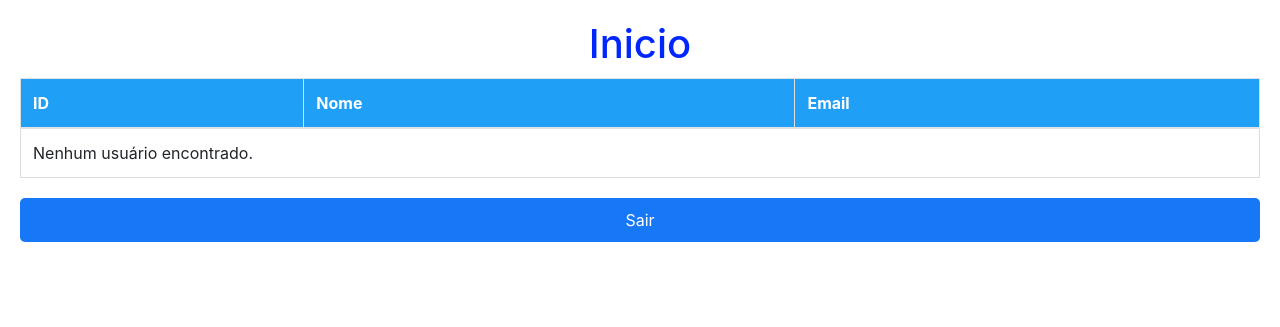
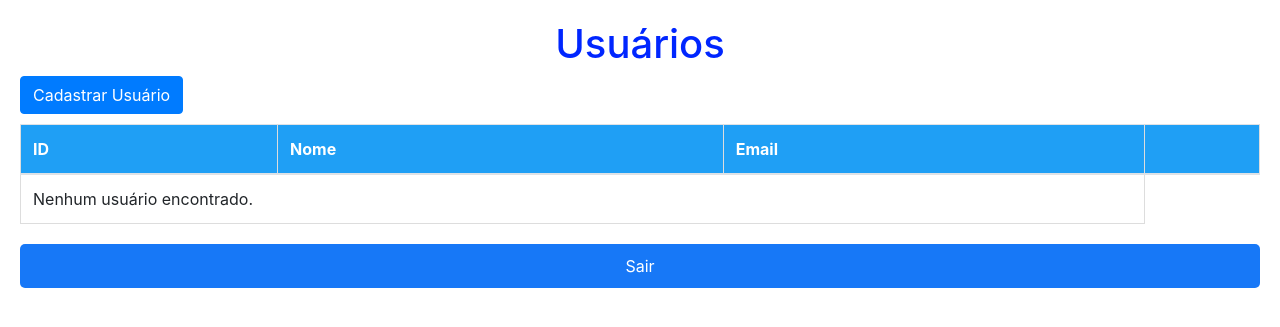
Before and after one commit to karython/CadastroUsuario_Tkinter, a Flask app: page /home in a window 1280 px wide. Shown: the top 327 px of the page. Run offline with Flask 3, Linux system fonts and the light colour scheme; the visitor is signed in with stand-in values (Sample User, id 1); data that the repository does not hold is empty; some libraries are stand-ins or nearby versions.

Commit message:
tela de cadastro de usuario

```diff
--- a/app.py
+++ b/app.py
@@ -1,5 +1,5 @@
 from flask import Flask, redirect, render_template, request, url_for, flash, session
-from conexao import autenticacao, listar_usuario
+from services import autenticacao, listar_usuario, remover_usuario, cadastrar_usuario
 
 app = Flask(__name__)
 app.secret_key = 'sistemaSGU'
@@ -42,5 +42,24 @@ def logout():
     flash('Você foi desconectado.')
     return redirect(url_for('index'))
 
+
+@app.route('/remover/<int:id>', methods=['POST'])
+def remover_usuario_route(id):
+    resultado = remover_usuario(id)
+    flash(resultado)
+    return redirect(url_for('home'))
+
+@app.route('/cadastrar', methods=['POST'])
+# os dados estao vindo via request entao a função nao precisa de parametros
+def cadastrar_usuario_route():
+    if request.method == 'POST':
+        nome = request.form['nome']
+        email = request.form['email']
+        senha = request.form['senha']
+
+        resultado = cadastrar_usuario(nome, email, senha)
+        flash(resultado)
+        return redirect(url_for('home'))
+
 if __name__ == '__main__':
     app.run(debug=True)
--- a/conexao.py
+++ b/conexao.py
@@ -7,46 +7,3 @@ conn = mysql.connector.connect(
     password = '@Karython0705',
     database = 'u275872813_CRUD'
 )
-
-
-def autenticacao(login, senha):
-    cursor = None
-    try:
-        if conn.is_connected():
-            cursor = conn.cursor()
-
-            sql = 'select email, senha from USUARIO where email = %s and senha = %s'
-            values = (login, senha)
-
-            cursor.execute(sql, values)
-
-            result = cursor.fetchone()
-            if result:
-                return True
-            else:
-                return False
-
-    except mysql.connector.Error as err:
-        return f'Erro: {err}'
-    finally:
-        if cursor is not None:  # Verifique se cursor foi inicializado
-            cursor.close()
-
-
-def listar_usuario():
-    cursor = None
-    try:
-        if conn.is_connected:
-            cursor = conn.cursor()
-
-            cursor.execute('select * from vw_usuarios')
-
-            result = cursor.fetchall()
-
-            return result
-
-    except mysql.connector.Error as err:
-        return f'Erro: {err}'
-    finally:
-        if cursor is not None:  # Verifique se cursor foi inicializado
-            cursor.close()
--- /dev/null
+++ b/services.py
@@ -0,0 +1,91 @@
+from conexao import *
+
+def autenticacao(login, senha):
+    cursor = None
+    try:
+        if conn.is_connected():
+            cursor = conn.cursor()
+
+            sql = 'select email, senha from USUARIO where email = %s and senha = %s'
+            values = (login, senha)
+
+            cursor.execute(sql, values)
+
+            result = cursor.fetchone()
+            if result:
+                return True
+            else:
+                return False
+
+    except mysql.connector.Error as err:
+        return f'Erro: {err}'
+    finally:
+        if cursor is not None:  # Verifique se cursor foi inicializado
+            cursor.close()
+
+
+def cadastrar_usuario(nome, email, senha):
+    cursor = None
+    try:
+        if conn.is_connected():
+            cursor = conn.cursor()
+
+            # verifica se o usuario já existe
+            cursor.execute('select email from USUARIO where email = %s', (email,))
+            resultado = cursor.fetchone()
+
+            if resultado:
+                return 'Já existe um usuário com esse email!'
+
+            sql = 'insert into USUARIO (nome, email, senha) values (%s, %s, %s)'
+            values = (nome, email, senha)
+
+            cursor.execute(sql, values)
+            conn.commit()
+
+            return 'Usuário cadastrado com sucesso!'
+
+
+
+    except mysql.connector.Error as err:
+        return f'Erro: {err}'
+    finally:
+        if cursor is not None:  # Verifique se cursor foi inicializado
+            cursor.close()
+
+def listar_usuario():
+    cursor = None
+    try:
+        if conn.is_connected:
+            cursor = conn.cursor()
+
+            cursor.execute('select * from vw_usuarios')
+
+            result = cursor.fetchall()
+
+            return result
+
+    except mysql.connector.Error as err:
+        return f'Erro: {err}'
+    finally:
+        if cursor is not None:  # Verifique se cursor foi inicializado
+            cursor.close()
+
+
+def remover_usuario(usuario_id):
+    cursor = None
+    try:
+        if conn.is_connected():
+            cursor = conn.cursor()
+            sql = 'delete from USUARIO where id = %s'
+            values = (usuario_id,)
+
+            cursor.execute(sql, values)
+            conn.commit()
+            return 'Usuário removido com sucesso!'
+
+    except mysql.connector.Error as err:
+        return f'Erro: {err}'
+    finally:
+        if cursor is not None:
+            cursor.close()
--- a/templates/home.html
+++ b/templates/home.html
@@ -4,35 +4,54 @@
 <head>
     <meta charset="UTF-8">
     <meta name="viewport" content="width=device-width, initial-scale=1.0">
-    <title>Inicio</title>
+    <title>Início</title>
     <link rel="stylesheet" href="{{ url_for('static', filename='home.css') }}">
     <link rel="stylesheet" href="https://maxcdn.bootstrapcdn.com/bootstrap/4.5.2/css/bootstrap.min.css">
-
 </head>
 
 <body>
-    <h1>Inicio</h1>
+    <h1>Usuários</h1>
+
+    <!-- Mensagem de Flash (se preferir manter) -->
+    {% with messages = get_flashed_messages() %}
+    {% if messages %}
+    <div class="alert alert-info" role="alert">
+        {{ messages[0] }} <!-- Exibe a primeira mensagem -->
+    </div>
+    {% endif %}
+    {% endwith %}
+
+    <button type="button" class="btn btn-primary" data-toggle="modal" data-target="#cadastroModal">
+        Cadastrar Usuário
+    </button>
+
     <table class="table">
         <thead>
             <tr>
                 <th scope="col">ID</th>
                 <th scope="col">Nome</th>
                 <th scope="col">Email</th>
-                <!-- Se houver uma quarta coluna, adicione aqui
-                <th scope="col">Data de Cadastro</th>
-                -->
+                <th scope="col"></th>
             </tr>
         </thead>
         <tbody>
             {% if usuarios %}
-                {% for usuario in usuarios %}
+            {% for usuario in usuarios %}
             <tr>
                 <td>{{ usuario[0] }}</td>
                 <td>{{ usuario[1] }}</td>
                 <td>{{ usuario[2] }}</td>
-
+                <td>
+                    <form action="/remover/{{ usuario[0] }}" method="POST" style="display:inline;">
+                        <div class="btn-group" role="group" aria-label="Exemplo básico">
+                            <button type="submit" class="btn btn-secondary">Editar</button>
+                            <button type="submit" class="btn btn-secondary"
+                                onclick="return confirm('Tem certeza que deseja excluir?');">Excluir</button>
+                        </div>
+                    </form>
+                </td>
             </tr>
-                {% endfor %}
+            {% endfor %}
             {% else %}
             <tr>
                 <td colspan="3">Nenhum usuário encontrado.</td>
@@ -44,6 +63,67 @@
     <form action="/logout" method="POST">
         <input type="submit" value="Sair">
     </form>
+
+    <!-- Modal de Cadastro -->
+    <div class="modal fade" id="cadastroModal" tabindex="-1" role="dialog" aria-labelledby="cadastroModalLabel"
+        aria-hidden="true">
+        <div class="modal-dialog" role="document">
+            <div class="modal-content">
+                <div class="modal-header">
+                    <h5 class="modal-title" id="cadastroModalLabel">Cadastrar Usuário</h5>
+                    <button type="button" class="close" data-dismiss="modal" aria-label="Close">
+                        <span aria-hidden="true">&times;</span>
+                    </button>
+                </div>
+                <div class="modal-body">
+                    <form action="/cadastrar" method="POST">
+                        <div class="form-group">
+                            <label for="nome">Nome</label>
+                            <input type="text" class="form-control" id="nome" name="nome" required>
+                        </div>
+                        <div class="form-group">
+                            <label for="email">Email</label>
+                            <input type="email" class="form-control" id="email" name="email" required>
+                        </div>
+                        <div class="form-group">
+                            <label for="senha">Senha</label>
+                            <input type="password" class="form-control" id="senha" name="senha" required>
+                        </div>
+                        <button type="submit" class="btn btn-primary">Cadastrar</button>
+                    </form>
+                </div>
+            </div>
+        </div>
+    </div>
+
+    <!-- Modal de Mensagem -->
+    <div class="modal fade" id="mensagemModal" tabindex="-1" role="dialog" aria-labelledby="mensagemModalLabel"
+        aria-hidden="true">
+        <div class="modal-dialog" role="document">
+            <div class="modal-content">
+                <div class="modal-header">
+                    <h5 class="modal-title" id="mensagemModalLabel">Mensagem</h5>
+                    <button type="button" class="close" data-dismiss="modal" aria-label="Close">
+                        <span aria-hidden="true">&times;</span>
+                    </button>
+                </div>
+                <div class="modal-body">
+                    <p id="mensagemTexto"></p>
+                </div>
+                <div class="modal-footer">
+                    <button type="button" class="btn btn-secondary" data-dismiss="modal">Fechar</button>
+                </div>
+            </div>
+        </div>
+    </div>
+
+    <!-- Script para exibir a mensagem no modal -->
+    <script src="https://code.jquery.com/jquery-3.5.1.slim.min.js"></script>
+    <script src="https://cdn.jsdelivr.net/npm/@popperjs/core@2.0.7/dist/umd/popper.min.js"></script>
+    <script src="https://stackpath.bootstrapcdn.com/bootstrap/4.5.2/js/bootstrap.min.js"></script>
+
+
+
 </body>
 
 </html>
```
